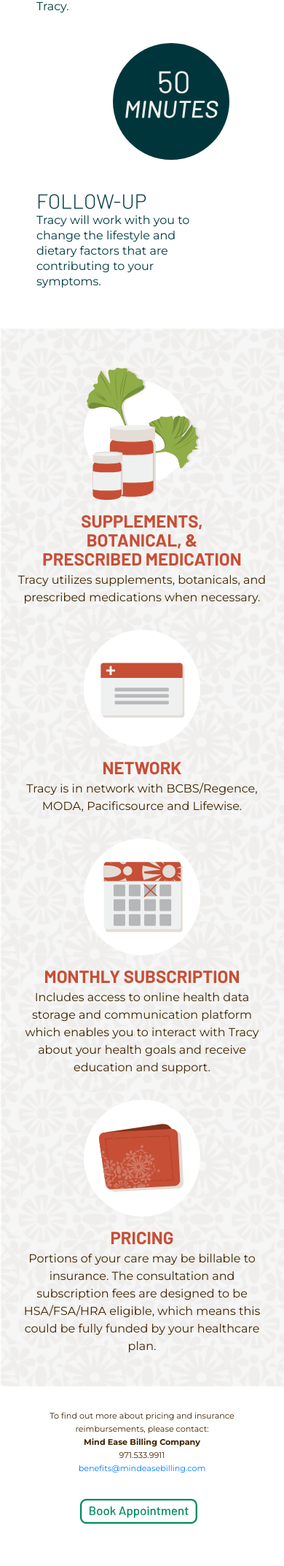
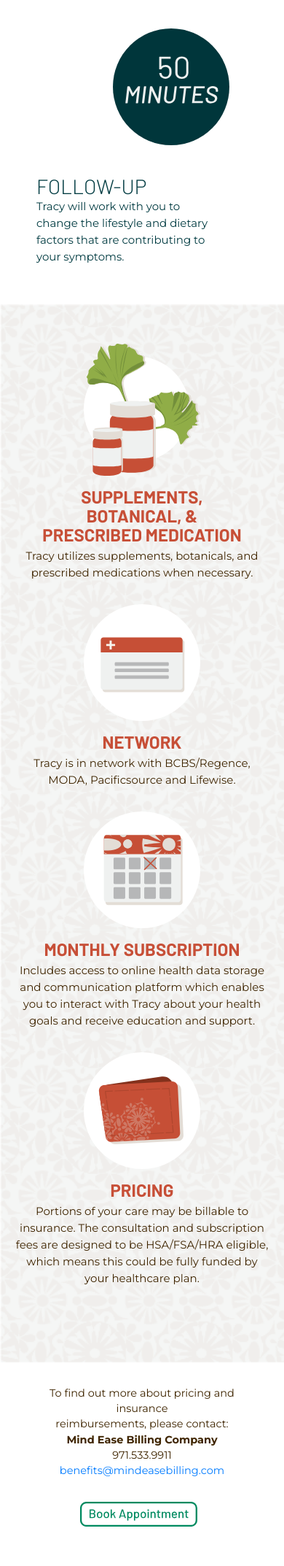
Before and after one commit to bduo/pipsychiatry, a PHP site: page /services.php in a window 390 px wide. Shown: the part 708-2854 px from the top of the page at 73% size. Run offline with PHP 8.4, Linux system fonts and the light colour scheme.

Commit message:
Updated CSS Responsiveness

```diff
--- a/css/pip.css
+++ b/css/pip.css
@@ -41,8 +41,8 @@
 /* Global paragraph styling */
 p {
 	font-family: 'Montserrat', sans-serif;
-	font-size: 13px;
-	line-height: 18.3px;
+	font-size: 13.5px;
+	line-height: 20.3px;
 	font-weight: 400;
 }
 
@@ -288,7 +288,7 @@
 
 .appoint_paragraph {
 	font-size: 16px;
-	line-height: 21px;
+	line-height: 23px;
 	width: 250px;
 	max-width: 250px;
 	font-weight: 400;
@@ -328,7 +328,7 @@
 
 .appoint_detail_paragraph {
 	font-size: 16px;
-	line-height: 24px;
+	line-height: 23px;
 	text-align: center;
 	width: 350px;
 	max-width: 350px;
@@ -338,6 +338,12 @@
 .billing_info {
 	text-align: center;
 	margin: 32px 32px;
+}
+
+.big_bold, .bill_phone,
+.bill_paragraph {
+	font-size: 14.5px;
+	line-height: 21.2px;
 }
 
 .big_bold {
@@ -861,6 +867,16 @@
 		text-align: center !important;
 		width: 200px !important;
 		max-width: 200px !important;
+	}
+
+	.big_bold, .bill_phone,
+	.bill_paragraph {
+		font-size: 12px !important;
+		line-height: 18px !important;
+	}
+
+	.appointment_details_wrapper {
+		height: 1560px !important;
 	}
 
 	/*=== CONTACT SECTION ===*/
@@ -1238,8 +1254,14 @@
 	.appoint_detail_paragraph {
 		width: 300px;
 		max-width: 300px;
-		line-height: 21px;
+		line-height: 23px;
 		padding-top: 2px;
+	}
+
+	.big_bold, .bill_phone,
+	.bill_paragraph {
+		font-size: 13.5px;
+		line-height: 19px;
 	}
 
 	/* Creates gap between button and footer */
@@ -1652,6 +1674,13 @@
 
 	.appoint_detail_paragraph {
 		padding-top: 4px;
+		font-size: 15px;
+		line-height: 23px;
+	}
+
+	.appoint_paragraph {
+		font-size: 15px;
+		line-height: 23px;
 	}
 
 	.service_header {
--- a/services.php
+++ b/services.php
@@ -60,7 +60,7 @@
 			</div>
 		</section>
 		<section class="billing_info">
-			<p>To find out more about pricing and insurance<br/>reimbursements, please contact:<br/><span class="big_bold">Mind Ease Billing Company</span><br/><a href="tel:+19715339911">971.533.9911</a><br/><a href="mailto:benefits@mindeasebilling.com">benefits@mindeasebilling.com</a></p>
+			<p class="bill_paragraph">To find out more about pricing and insurance<br/>reimbursements, please contact:<br/><span class="big_bold">Mind Ease Billing Company</span><br/><a href="tel:+19715339911" class="bill_phone">971.533.9911</a><br/><a href="mailto:benefits@mindeasebilling.com">benefits@mindeasebilling.com</a></p>
 		</section>
 		<!-- Schedule Button. SVG file with dimensions 171px by 34px. -->
 		<a href="https://www.pipsychiatry.com/contact.php" id="book_appt_button"></a>
--- a/team.php
+++ b/team.php
@@ -67,8 +67,7 @@
 						He is very playful and sweet<br class="breaks dog">
 						and is working hard to<br class="breaks dog">
 						become a certified therapy<br class="breaks dog">
-						dog. He comes to the office<br class="breaks dog">
-						everyday and mostly sleeps<br class="breaks dog">
+						dog. He comes to the office everyday and mostly sleeps<br class="breaks dog">
 						on his bed, only visiting with you if you invite him.<br class="breaks dog">
 					</p>
 				</div>
```
